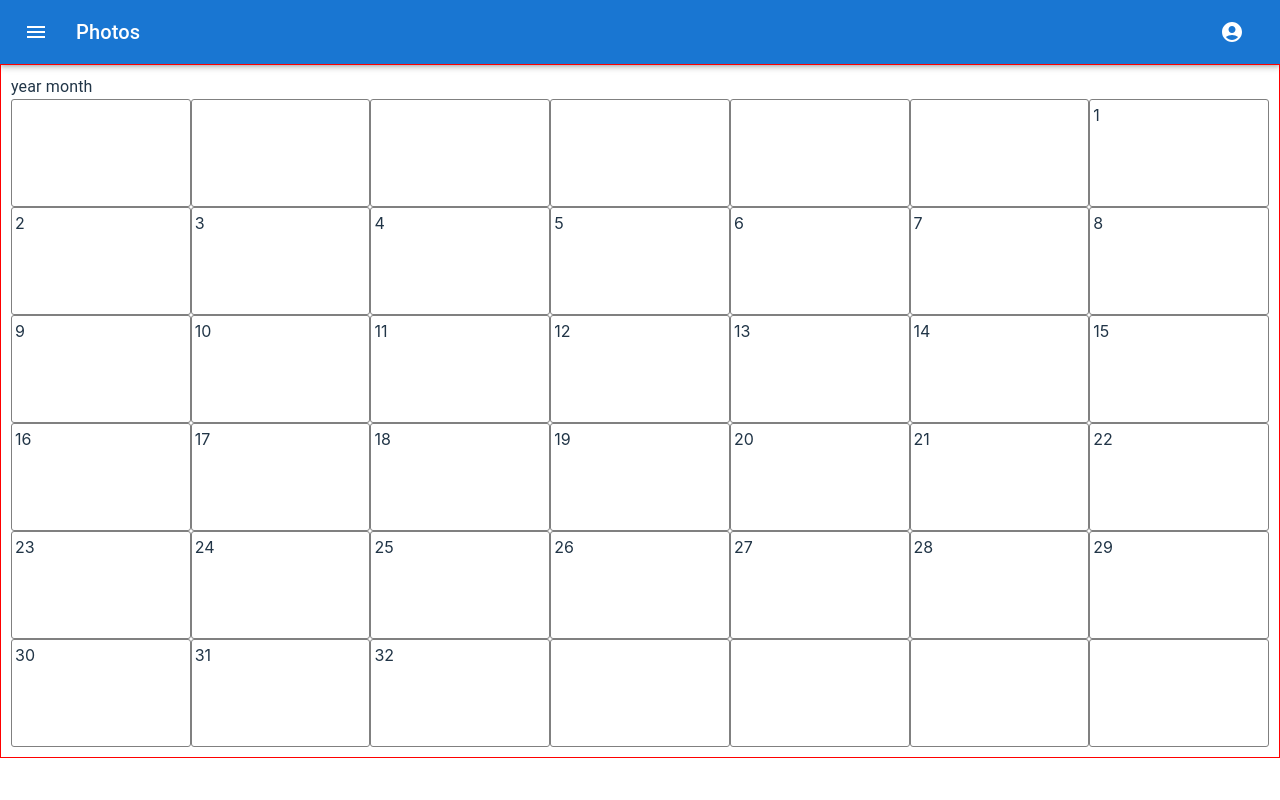
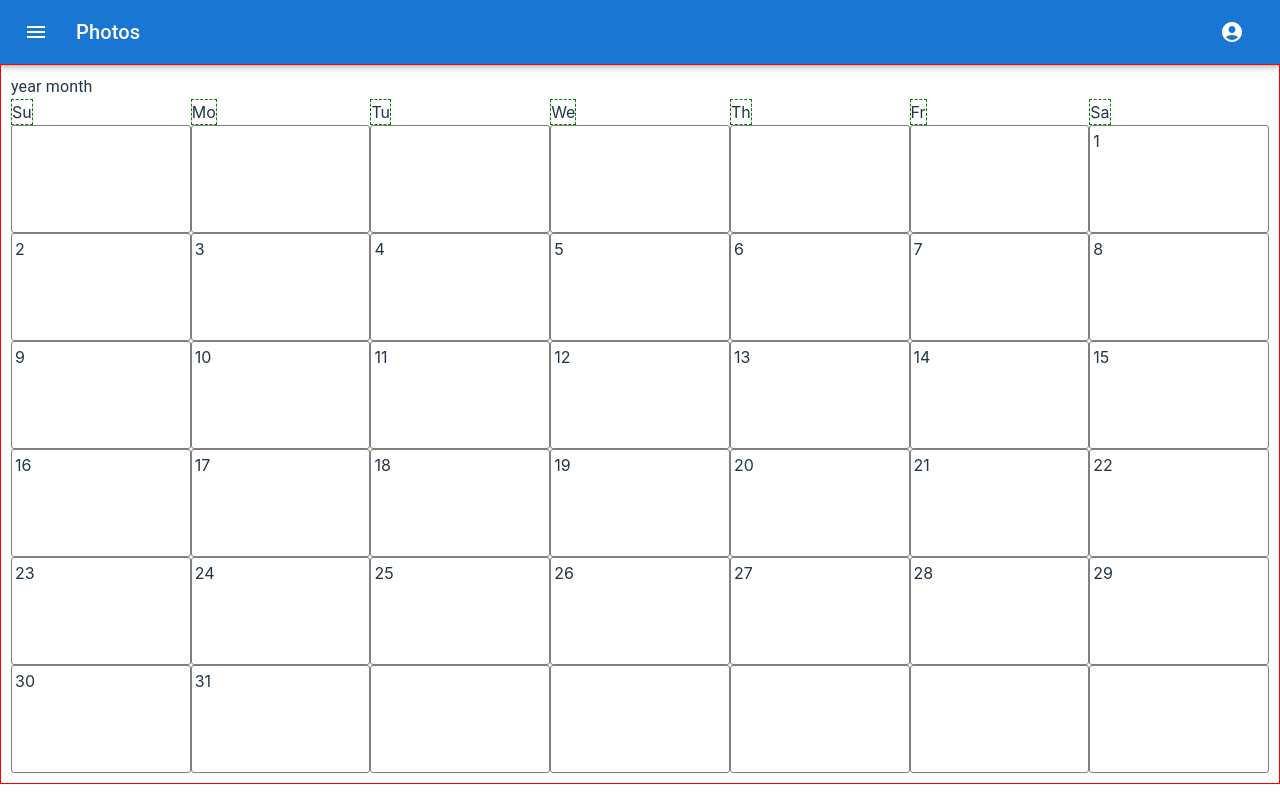
Before and after one commit to haalcala/automate-salesforce-entries, a React (Vite) app in the folder webapp/: page / in a window 1280 px wide. Built offline with nearby package versions, Linux system fonts and the light colour scheme.

Commit message:
Calender

```diff
--- /dev/null
+++ b/webapp/src/Constants.ts
@@ -0,0 +1 @@
+export const DAYS_OF_WEEKS = ["Su", "Mo", "Tu", "We", "Th", "Fr", "Sa"];
--- a/webapp/src/components/Calendar.tsx
+++ b/webapp/src/components/Calendar.tsx
@@ -1,29 +1,40 @@
-import { Typography } from "@mui/material"
+import { Typography } from "@mui/material";
+import { DAYS_OF_WEEKS } from "../Constants";
 
 export default function Calendar({ title = "default title", days, startDayAtDayOfWeek }) {
-    const num_rows = Math.ceil(days.length / 7)
+  const num_rows = Math.ceil(days.length / 7);
 
-    console.log("num_rows:", num_rows, "startDayAtDayOfWeek:",startDayAtDayOfWeek,"days:",days)
+  console.log("num_rows:", num_rows, "startDayAtDayOfWeek:", startDayAtDayOfWeek, "days:", days);
 
-    let day = 0
+  let day = 0;
 
   return (
     <div className="calendar_container">
-            <Typography>
-                {title}
-            </Typography>
+      <Typography>{title}</Typography>
 
-            {("1".repeat(num_rows).split("1")).map((row, rowi) =>
+      <div className="calendar_row">
+        {DAYS_OF_WEEKS.map((_, dayi) => (
+          <div key={dayi} className="calendar_week">
+            <div className="calendar_day_head">{DAYS_OF_WEEKS[dayi]}</div>
+          </div>
+        ))}
+      </div>
+
+      {"1"
+        .repeat(num_rows)
+        .split("1")
+        .map((row, rowi) => (
           <div key={rowi} className="calendar_row">
-                    {("1".repeat(6).split("1")).map((_, dayi) =>
+            {"1"
+              .repeat(6)
+              .split("1")
+              .map((_, dayi) => (
                 <div key={dayi} className="calendar_week">
-                            <div className="calendar_day">
-                            {day < days.length && (rowi==0 && dayi >= startDayAtDayOfWeek || rowi > 0) ? (day++)+1 : ""}
+                  <div className="calendar_day">{day < days.length && ((rowi == 0 && dayi >= startDayAtDayOfWeek) || rowi > 0) ? day++ + 1 : ""}</div>
                 </div>
+              ))}
           </div>
-                    )}
+        ))}
     </div>
-            )}
-        </div>
-    )
+  );
 }
--- a/webapp/src/index.css
+++ b/webapp/src/index.css
@@ -78,6 +78,17 @@ button:focus-visible {
   border-radius: 3px;
   flex-grow: 1;
   flex: 1;
+
+
+  justify-content: center;
+  align-items: center
+}
+
+.calendar_day_head {
+    border: 1px dashed green;
+
+  justify-content: center;
+  align-items: center
 }
 
 @media (prefers-color-scheme: light) {
--- a/webapp/src/utils.ts
+++ b/webapp/src/utils.ts
@@ -1,16 +1,18 @@
-import moment from "moment"
+import moment from "moment";
 
 function getDays() {
+  const date = new Date();
 
-    const date = new Date()
+  date.setDate(1);
 
-    date.setDate(1)
+  const days: { day: number }[] = "1"
+    .repeat(moment(date).daysInMonth() - 1)
+    .split("1")
+    .map((i, day) => ({ day, dow: moment(date).add(day, "d").weekday() }));
 
-    const days:{day:number}[]= ("1".repeat(moment(date).daysInMonth()).split("1")).map((i, day) => ({day, dow:moment(date).add(day, "d").weekday()}))
-
-    return [days, moment(date).weekday()]
+  return [days, moment(date).weekday()];
 }
 
 export default {
-    getDays
-}
+  getDays,
+};
```
Lines whose indentation alone changed are shown as unchanged.
